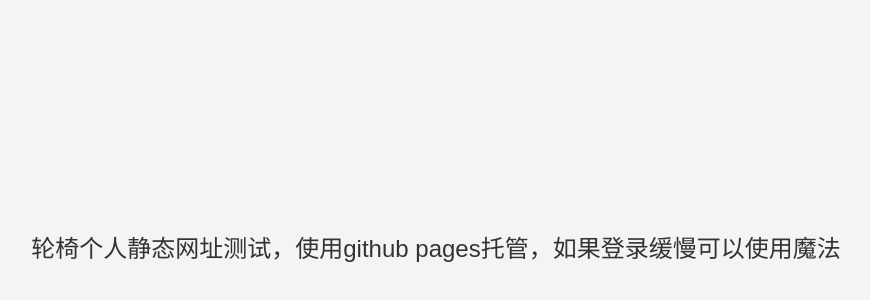
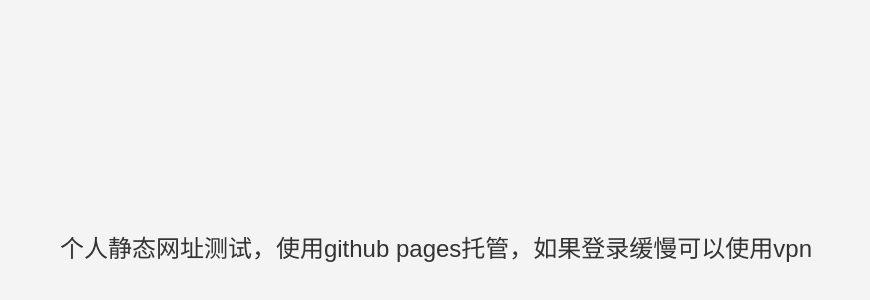
Before and after one commit to mellfy-puppy/lunyi, a plain HTML site: page index.html in a window 1280 px wide. Shown: the part 174-474 px from the top of the page, without its empty margins (204-1074 px from the left). Drawn offline with Linux system fonts and the light colour scheme.

Commit message:
Add files via upload

```diff
--- a/index.html
+++ b/index.html
@@ -25,7 +25,7 @@
 </head>
 <body>
     <div class="content">
-        轮椅个人静态网址测试，使用github pages托管，如果登录缓慢可以使用魔法
+        个人静态网址测试，使用github pages托管，如果登录缓慢可以使用vpn
     </div>
 </body>
 </html>
```
